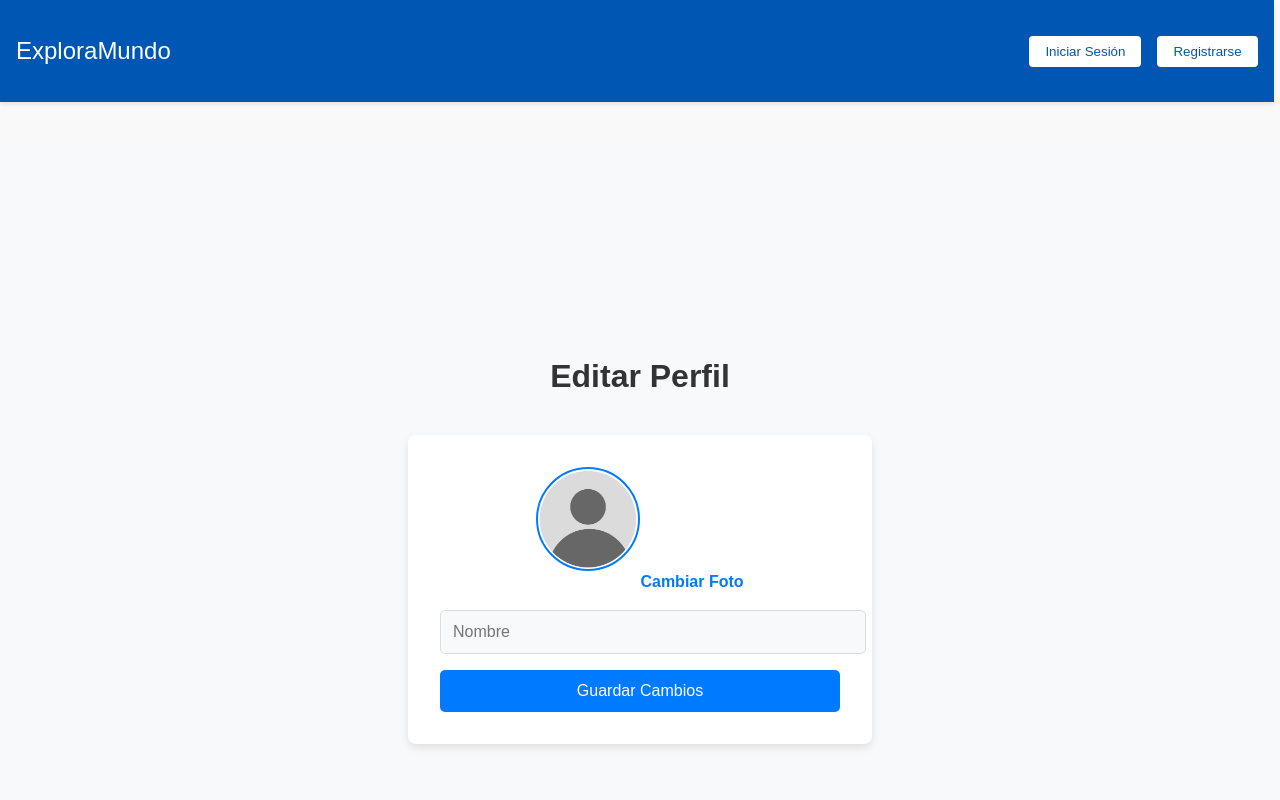
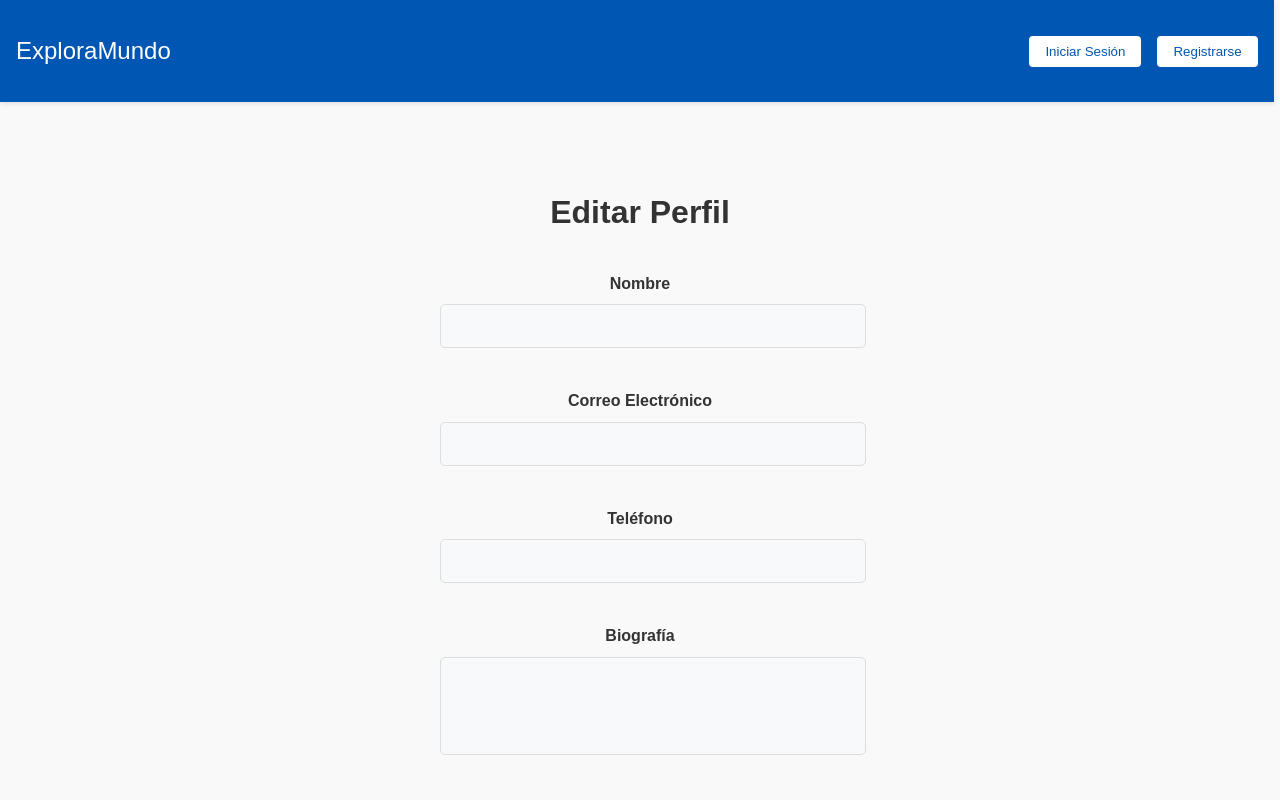
Before and after one commit to VPintos2501/explora-mundo, a React (Vite) app: page /profile in a window 1280 px wide. Shown: the top 800 px of the page. Built offline with nearby package versions, Linux system fonts and the light colour scheme.

Commit message:
Se implementaron más atributos modificables y se mejoró el diseño. Implentacion del uso del css global.

```diff
--- a/src/index.css
+++ b/src/index.css
@@ -733,3 +733,41 @@ header {
 .btn-back:hover {
   background-color: #003d80;
 }
+
+/*-----------------------------------------------------------------------------------------------------------*/
+/*---------*/
+/* Profile Page */
+/*--------*/
+.profile-page {
+  padding: 6rem 1rem 2rem;
+  text-align: center;
+}
+
+.profile-form {
+  display: flex;
+  flex-direction: column;
+  gap: 1rem;
+  max-width: 400px;
+  margin: 0 auto;
+}
+
+.preview-image {
+  width: 100px;
+  height: 100px;
+  border-radius: 50%;
+  object-fit: cover;
+  margin-top: 1rem;
+}
+
+textarea {
+  resize: none;
+  padding: 0.75rem;
+  font-size: 1rem;
+  border: 1px solid #ccc;
+  border-radius: 4px;
+}
+
+textarea:focus {
+  border-color: #0056b3;
+  outline: none;
+}
--- a/src/pages/ProfilePage.jsx
+++ b/src/pages/ProfilePage.jsx
@@ -1,98 +1,137 @@
-import React, { useState, useContext } from "react";
-import "../css/profilePage.css";
+import React, { useState, useEffect, useContext } from "react";
+import axios from "axios";
+import { useNavigate } from "react-router-dom";
 import { AuthContext } from "../context/AuthContext";
 
 const ProfilePage = () => {
-  const { user, setUser } = useContext(AuthContext); // Obtener usuario y función para actualizarlo
-  const [name, setName] = useState(user?.name || "");
-  const [profileImage, setProfileImage] = useState(user?.profile || "");
-  const [loading, setLoading] = useState(false);
+  const { user, setUser } = useContext(AuthContext);
+  const [formData, setFormData] = useState({
+    name: "",
+    email: "",
+    phone: "",
+    biography: "",
+    profile: "", // URL de la imagen
+  });
+  const [isUploading, setIsUploading] = useState(false);
+  const navigate = useNavigate();
+
+  useEffect(() => {
+    // Cargar datos del usuario al cargar la página
+    if (user) {
+      setFormData({
+        name: user.name || "",
+        email: user.email || "",
+        phone: user.phone || "",
+        biography: user.biography || "",
+        profile: user.profile || "/images/default-profile.png", // Imagen predeterminada
+      });
+    }
+  }, [user]);
+
+  const handleInputChange = (e) => {
+    const { name, value } = e.target;
+    setFormData({ ...formData, [name]: value });
+  };
 
   const handleImageUpload = async (e) => {
     const file = e.target.files[0];
-    if (!file) return;
-
+    if (file) {
       const formData = new FormData();
       formData.append("file", file);
-    formData.append("upload_preset", "exploramundo"); // Reemplazar con tu upload preset
+      formData.append("upload_preset", "exploramundo");
 
       try {
-      setLoading(true);
-      const response = await fetch(
-        "https://api.cloudinary.com/v1_1/dzkdatrkt/image/upload", // Reemplazar con tu Cloud Name
-        {
-          method: "POST",
-          body: formData,
-        }
+        setIsUploading(true);
+        const response = await axios.post(
+          "https://api.cloudinary.com/v1_1/dzkdatrkt/image/upload",
+          formData
         );
-      const data = await response.json();
-      setProfileImage(data.secure_url); // Actualiza la URL de la imagen
+        setFormData({ ...formData, profile: response.data.secure_url });
+        setIsUploading(false);
       } catch (error) {
         console.error("Error al subir la imagen:", error);
-    } finally {
-      setLoading(false);
+        setIsUploading(false);
+      }
     }
   };
 
-  const handleSave = async () => {
-    // Aquí deberías actualizar el usuario en la base de datos/mockAPI
+  const handleSubmit = async (e) => {
+    e.preventDefault();
     try {
-      const response = await fetch(
+      const response = await axios.put(
         `https://67391e4ea3a36b5a62edfb6e.mockapi.io/users/${user.id}`,
-        {
-          method: "PUT",
-          headers: {
-            "Content-Type": "application/json",
-          },
-          body: JSON.stringify({
-            name,
-            profile: profileImage,
-          }),
-        }
+        formData
       );
-
-      if (response.ok) {
-        const updatedUser = await response.json();
-        setUser(updatedUser); // Actualiza el contexto con los datos del usuario modificado
-        alert("Perfil actualizado exitosamente.");
-      } else {
-        alert("Error al actualizar el perfil.");
-      }
+      setUser(response.data); // Actualizar el contexto con los nuevos datos
+      alert("Perfil actualizado correctamente.");
+      navigate("/dashboard");
     } catch (error) {
       console.error("Error al actualizar el perfil:", error);
     }
   };
 
   return (
-    <div className="profile-page-container">
+    <div className="container profile-page">
       <h1>Editar Perfil</h1>
-      <div className="profile-form">
-        <label htmlFor="profile-image" className="image-label">
-          <img
-            src={profileImage || "/public/images/default-profile.png"}
-            alt="Foto de perfil"
-            className="profile-image"
-          />
-          {loading ? <span>Cargando...</span> : <span>Cambiar Foto</span>}
-        </label>
-        <input
-          type="file"
-          id="profile-image"
-          accept="image/*"
-          onChange={handleImageUpload}
-          style={{ display: "none" }}
-        />
+      <form className="form profile-form" onSubmit={handleSubmit}>
+        <div className="form-group">
+          <label htmlFor="name">Nombre</label>
           <input
             type="text"
-          placeholder="Nombre"
-          value={name}
-          onChange={(e) => setName(e.target.value)}
-          className="name-input"
+            id="name"
+            name="name"
+            value={formData.name}
+            onChange={handleInputChange}
+            required
           />
-        <button onClick={handleSave} className="save-btn">
+        </div>
+        <div className="form-group">
+          <label htmlFor="email">Correo Electrónico</label>
+          <input
+            type="email"
+            id="email"
+            name="email"
+            value={formData.email}
+            onChange={handleInputChange}
+            required
+          />
+        </div>
+        <div className="form-group">
+          <label htmlFor="phone">Teléfono</label>
+          <input
+            type="text"
+            id="phone"
+            name="phone"
+            value={formData.phone}
+            onChange={handleInputChange}
+          />
+        </div>
+        <div className="form-group">
+          <label htmlFor="biography">Biografía</label>
+          <textarea
+            id="biography"
+            name="biography"
+            rows="4"
+            value={formData.biography}
+            onChange={handleInputChange}
+          ></textarea>
+        </div>
+        <div className="form-group">
+          <label htmlFor="profile">Foto de Perfil</label>
+          <input type="file" accept="image/*" onChange={handleImageUpload} />
+          {isUploading && <p>Subiendo imagen...</p>}
+          {formData.profile && (
+            <img
+              src={formData.profile}
+              alt="Vista previa"
+              className="preview-image"
+            />
+          )}
+        </div>
+        <button type="submit" className="btn btn-primary" disabled={isUploading}>
           Guardar Cambios
         </button>
-      </div>
+      </form>
     </div>
   );
 };
```
Lines whose indentation alone changed are shown as unchanged.
